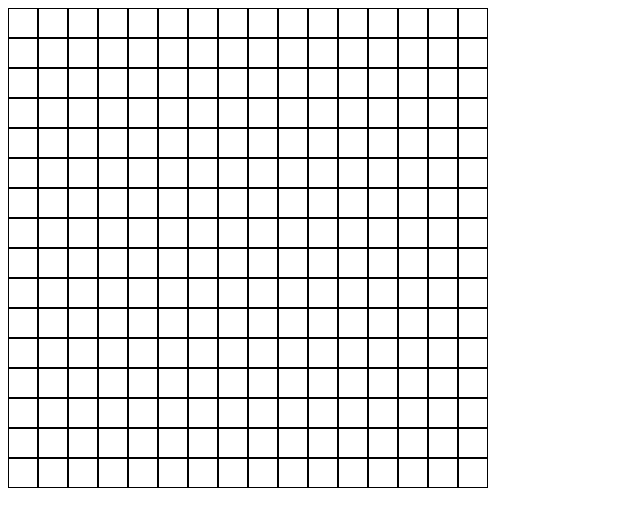
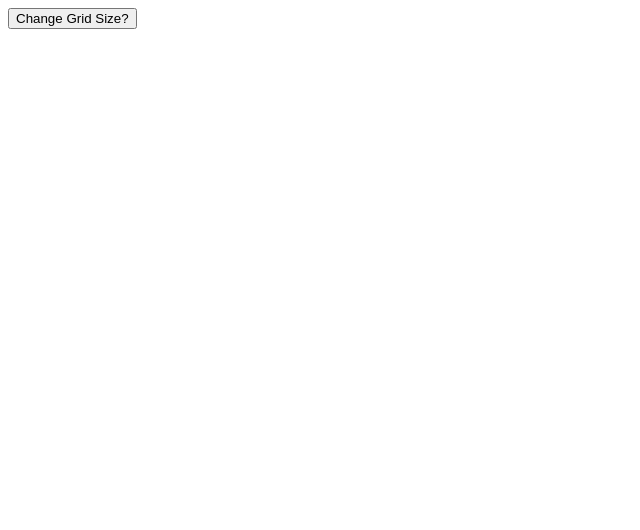
Before and after one commit to Vebriclya/etch-a-sketch, a plain HTML site: page index.html in a window 1280 px wide. Shown: the whole page, without its empty margins (0-640 px from the left). Drawn offline with Linux system fonts and the light colour scheme.

Commit message:
Final push before new branch

```diff
--- a/etchasketch.js
+++ b/etchasketch.js
@@ -1,4 +1,7 @@
 const container = document.querySelector("#container");
+const gridSizeButton = document.querySelector("#gridSizeButton");
+
+gridSizeButton.addEventListener("click", changeGridSize);
 
 makeGrid(16);
 
--- a/index.html
+++ b/index.html
@@ -8,6 +8,7 @@
     <script src="etchasketch.js" defer></script>
   </head>
   <body>
+    <button id="gridSizeButton">Change Grid Size?</button><br /><br />
     <div id="container"></div>
   </body>
 </html>
```
